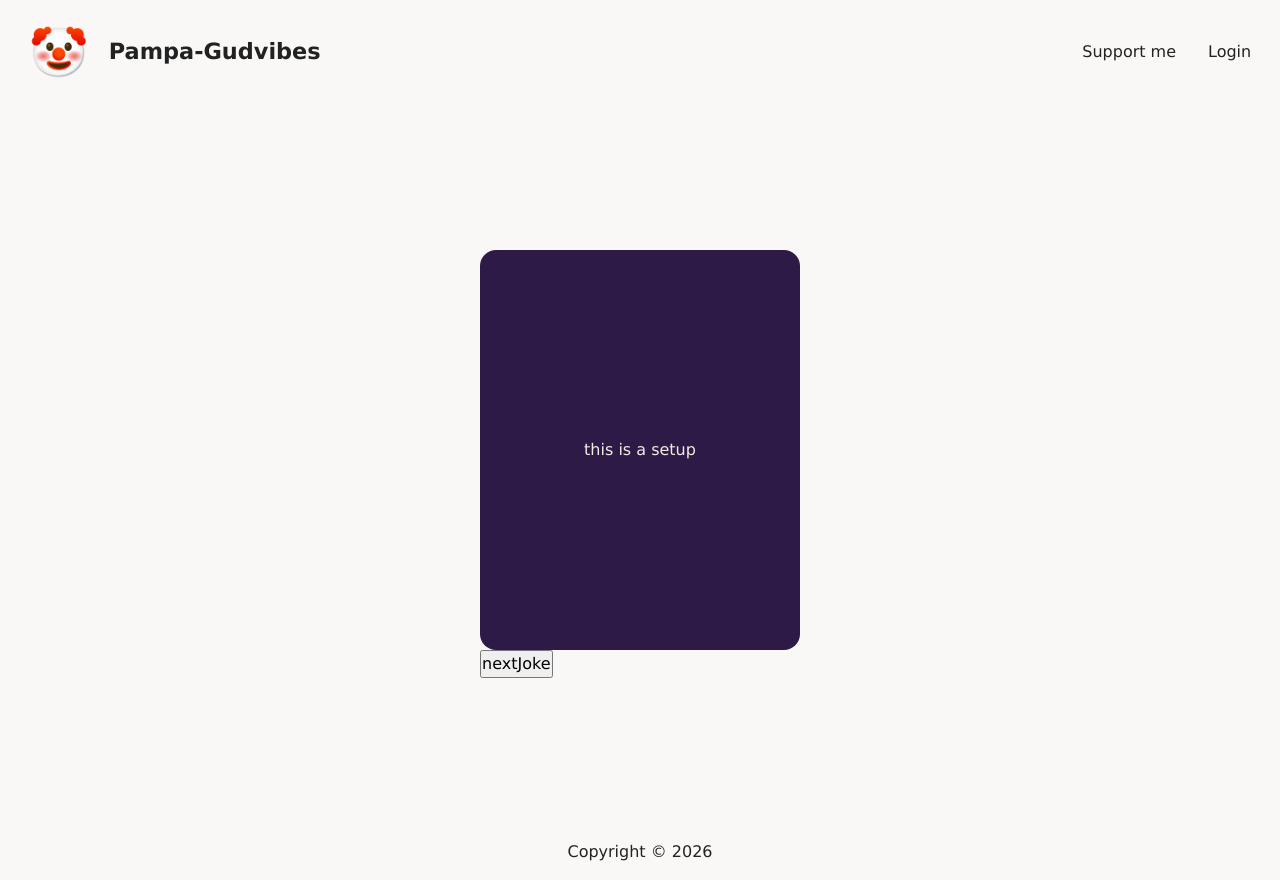
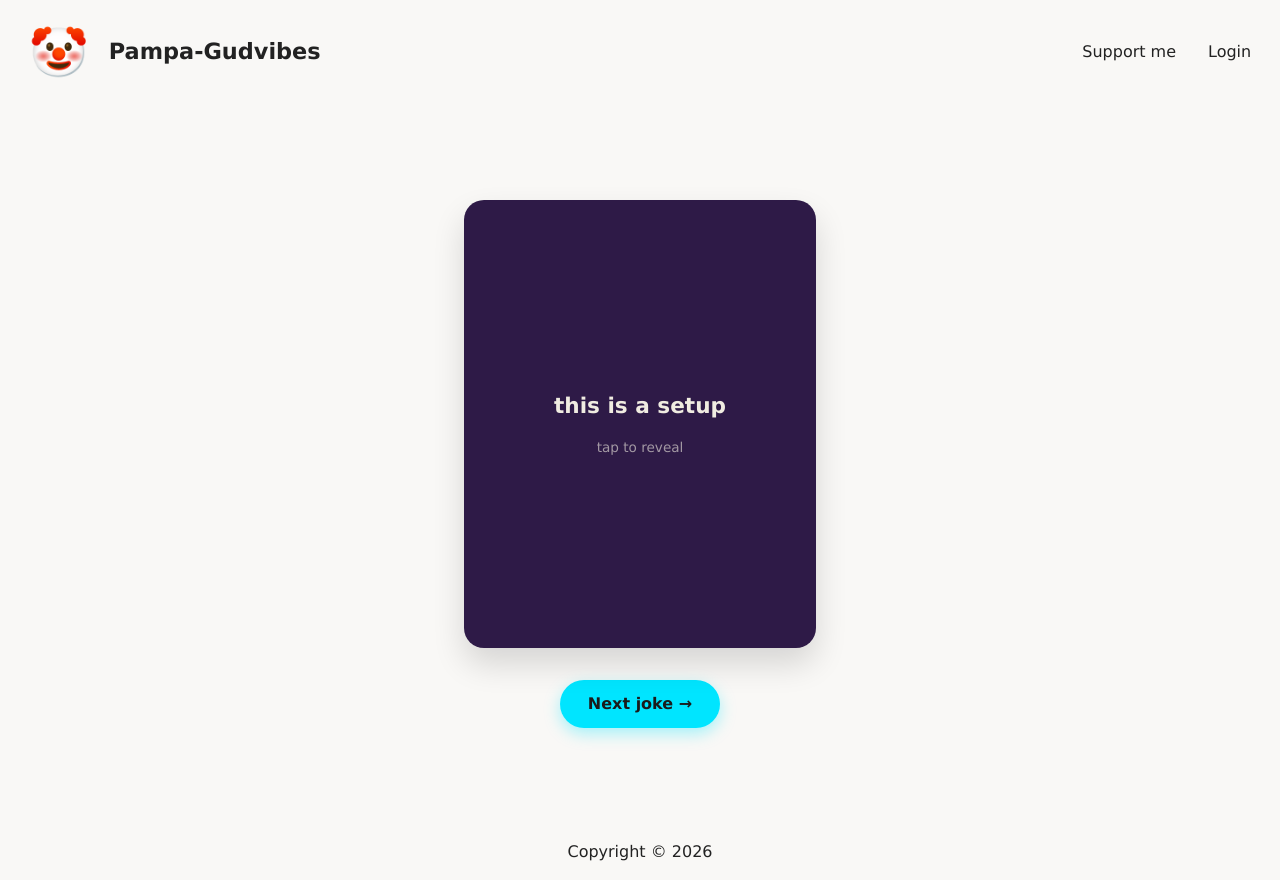
Before and after one commit to Dan-Cosci/daily-jokes, a React app in the folder frontend/: page / in a window 1280 px wide. Built offline with nearby package versions, Linux system fonts and the light colour scheme; no server answers; the HTML template or start-up script is replaced by a standard one.

Commit message:
Frontend: designing

```diff
--- a/frontend/src/assets/css/JokePage.css
+++ b/frontend/src/assets/css/JokePage.css
@@ -1,35 +1,43 @@
 .jokes {
   min-height: 90vh;
   display: flex;
+  flex-direction: column;
   align-items: center;
   justify-content: center;
+  gap: 2rem;
+  padding: 2rem;
 }
 
-.card-container{
-  perspective: 1000px;
+.card-container {
+  perspective: 1200px;
 }
 
 .card {
-  width: 20rem;
-  height: 25rem;
+  width: min(22rem, 92vw);
+  height: 28rem;
   position: relative;
 
   transform-style: preserve-3d;
-  transition: transform 1s;
+  transition: transform 0.7s cubic-bezier(0.4, 0.2, 0.2, 1);
+  cursor: pointer;
 }
 
-.front-card, .back-card {
+.front-card,
+.back-card {
   position: absolute;
-  width: 100%;
-  height: 100%;
-  border-radius: 1rem;
+  inset: 0;
+  border-radius: 1.25rem;
   backface-visibility: hidden;
 
   display: flex;
   flex-direction: column;
   align-items: center;
   justify-content: center;
+  gap: 1rem;
 
+  padding: 2rem;
+  text-align: center;
+  box-shadow: 0 1rem 2rem rgba(0, 0, 0, 0.14);
 }
 
 .front-card {
@@ -40,10 +48,60 @@
 
 .back-card {
   background-color: var(--color-yellow);
+  color: var(--color-balck-1);
   transform: rotateY(180deg);
-
 }
 
-.card-active{
+.card-active {
   transform: rotateY(180deg);
 }
+
+.front-card p {
+  font-size: 1.35rem;
+  font-weight: 600;
+  line-height: 1.4;
+}
+
+.back-card p {
+  font-size: 1.5rem;
+  font-weight: 700;
+  line-height: 1.35;
+}
+
+.back-card .explanation p {
+  font-size: 0.95rem;
+  font-weight: 400;
+  opacity: 0.75;
+}
+
+.reveal-hint {
+  font-size: 0.85rem;
+  opacity: 0.6;
+}
+
+.next-btn {
+  background: var(--color-cyan);
+  color: var(--color-balck-1);
+  border: none;
+  border-radius: 999px;
+  padding: 0.75rem 1.75rem;
+  font-weight: 700;
+  font-size: 1rem;
+  box-shadow: 0 0.35rem 1rem rgba(0, 229, 255, 0.35);
+  transition: transform 0.15s ease, box-shadow 0.15s ease;
+}
+
+.next-btn:hover {
+  transform: translateY(-2px);
+  box-shadow: 0 0.5rem 1.4rem rgba(0, 229, 255, 0.45);
+}
+
+.next-btn:active {
+  transform: translateY(0);
+}
+
+@media (prefers-reduced-motion: reduce) {
+  .card {
+    transition: none;
+  }
+}
--- a/frontend/src/jokes/JokePage.jsx
+++ b/frontend/src/jokes/JokePage.jsx
@@ -8,11 +8,10 @@ const JokePage = () => {
   const [explanation, setExplanation] = useState("this is the explanation");
   const [pendingJoke, setPendingJoke] = useState(null);
 
-  const [cardHover, setCardHover] = useState(false)
+  const [isRevealed, setIsRevealed] = useState(false)
 
-  // const emojis = [ "🎉","🥳","🤨"]
-
-  const handleUpdate = async () => {
+  const handleUpdate = () => {
+    if (!pendingJoke) return;
 
     setSetup(pendingJoke.setup);
     setPunchline(pendingJoke.punchline);
@@ -21,23 +20,22 @@ const JokePage = () => {
   }
 
   const handleNext = async () => {
-    // call data base service returns data
-    let change = await getJoke();
-    console.log(change);
+    // fetch the next joke from the service
+    const next = await getJoke();
 
-    //puts the data in ther respective usestates
-    if (cardHover) {
-      setPendingJoke(change);
-      handleReveal()
+    // while revealed, queue the joke and flip back before swapping content
+    if (isRevealed) {
+      setPendingJoke(next);
+      setIsRevealed(false);
     } else {
-      setSetup(change.setup);
-      setPunchline(change.punchline);
-      setExplanation(change.explanation);
+      setSetup(next.setup);
+      setPunchline(next.punchline);
+      setExplanation(next.explanation);
     }
   }
 
   const handleReveal = () => {
-    setCardHover(prev=>!prev);
+    setIsRevealed(prev => !prev);
   }
 
 
@@ -46,13 +44,14 @@ const JokePage = () => {
       <div className="jokes">
         <div className="card-container">
           <div
-            className={`card ${cardHover ? "card-active" : ""}`}
+            className={`card ${isRevealed ? "card-active" : ""}`}
             onClick={handleReveal}
-            onTransitionEnd={() => { if(!cardHover && pendingJoke) handleUpdate()}}
+            onTransitionEnd={() => { if (!isRevealed && pendingJoke) handleUpdate() }}
           >
 
             <div className="front-card">
               <p>{setup}</p>
+              <span className="reveal-hint">tap to reveal</span>
             </div>
             <div className="back-card">
               <p>{punchline}</p>
@@ -61,9 +60,9 @@ const JokePage = () => {
               </div>
             </div>
           </div>
-          <button onClick={handleNext}>nextJoke</button>
+        </div>
+        <button className="next-btn" onClick={handleNext}>Next joke →</button>
 
-        </div>
       </div>
     </>
   )
```
Also changed, not shown: 2 other files (tests, documents, lock files or other folders).
